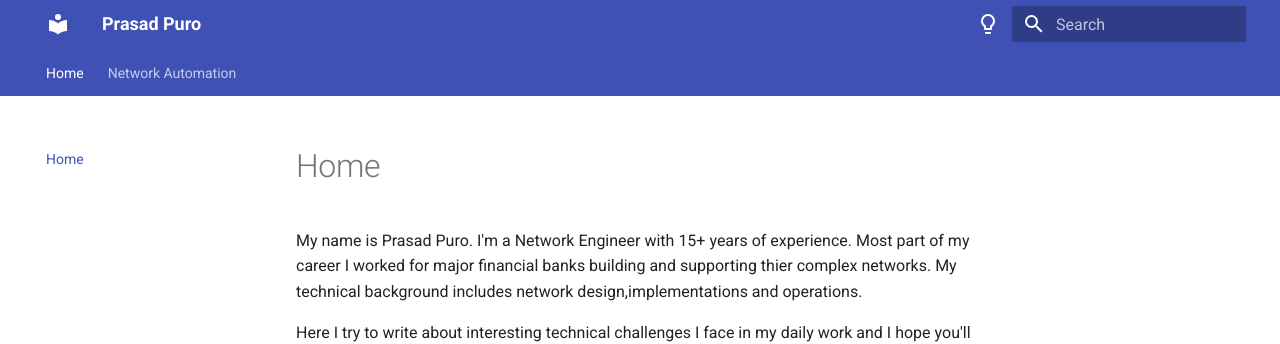
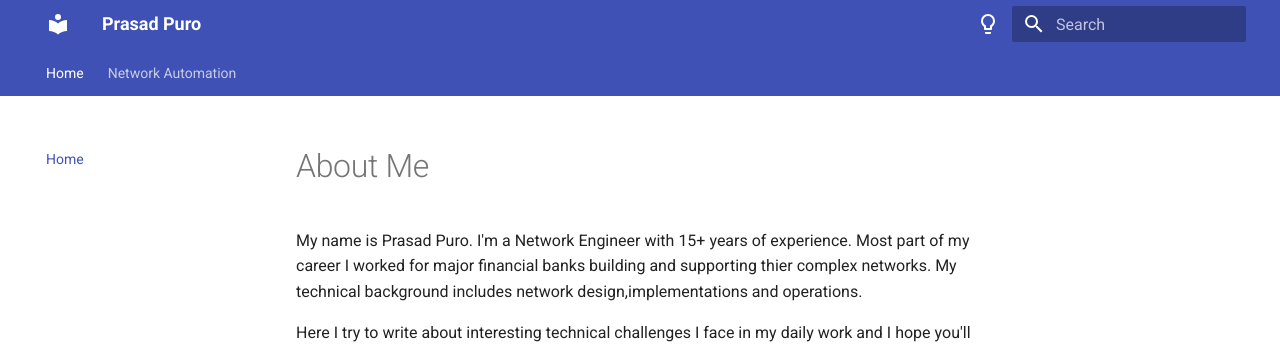
Before and after one commit to pgpuro/prasadpuro, an MkDocs documentation site: the page built from docs/index.md, in a window 1280 px wide. Shown: the top 344 px of the page. Built offline with MkDocs 1.6.1 and Material for MkDocs 9.7.7, drawn with Linux system fonts in a browser that asks for light colours.

Commit message:
Update index.md

```diff
--- a/docs/index.md
+++ b/docs/index.md
@@ -1,4 +1,4 @@
-
+# About Me
 My name is Prasad Puro. I'm a Network Engineer with 15+ years of experience. Most part of my career I worked for major financial banks building and supporting thier complex networks. My technical background includes network design,implementations and operations.
 
 Here I try to write about interesting technical challenges I face in my daily work and I hope you'll find something helpful to take away.
```
